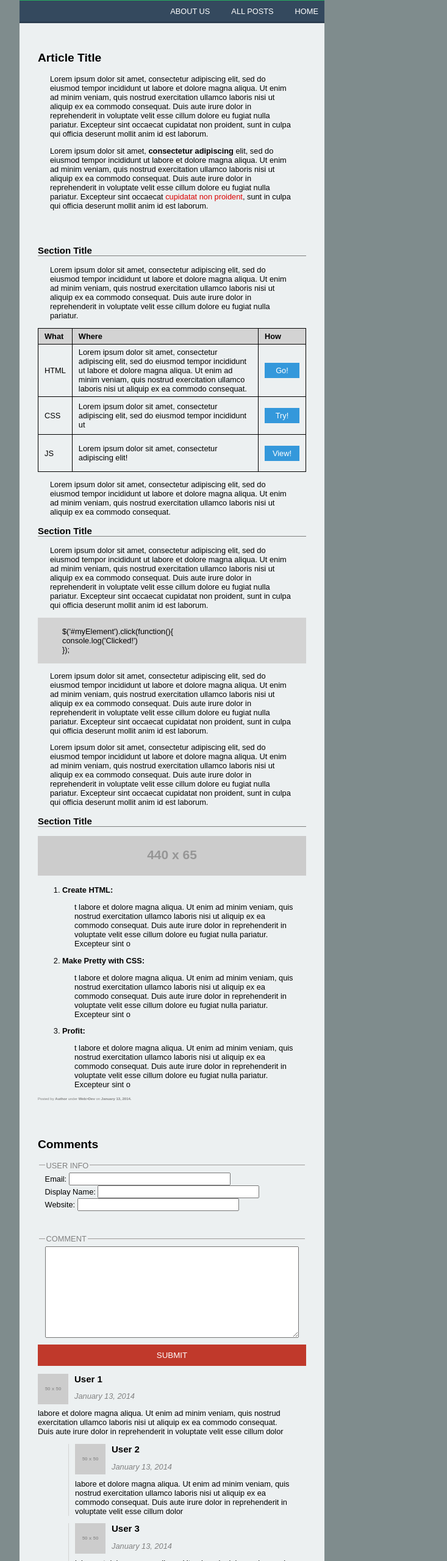
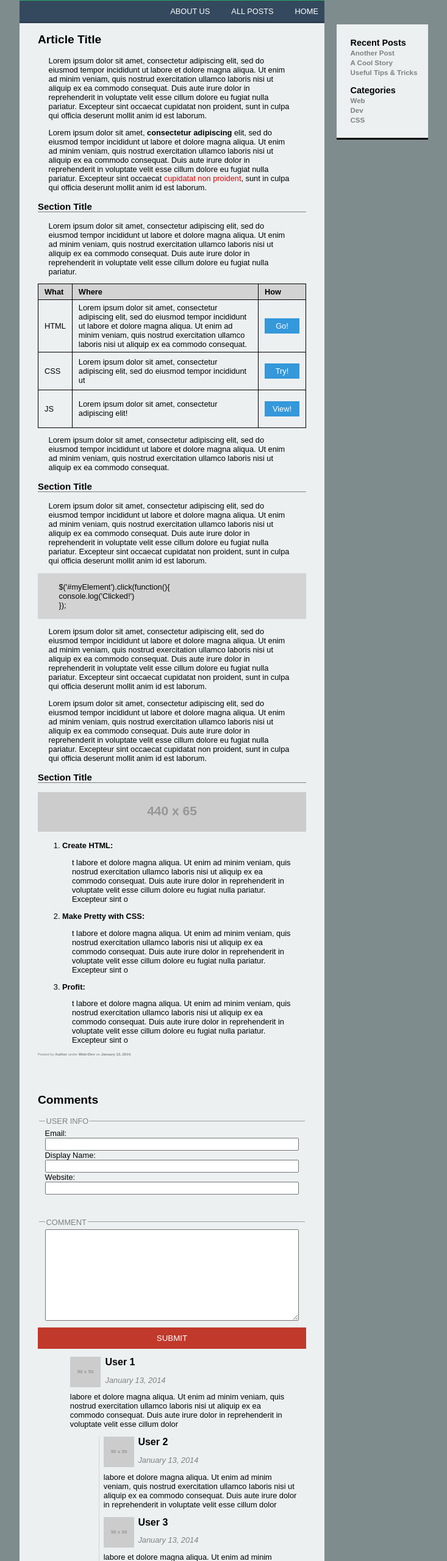
Before and after one commit to daverevere/MakingIt-Real, a plain HTML site: page index.html in a window 1280 px wide. Shown: the part 220-2780 px from the top of the page at 61% size, without its empty margins (358-1091 px from the left). Drawn offline with Linux system fonts and the light colour scheme; placeholder pictures from the web are drawn by us.

Commit message:
committed

```diff
--- a/index.html
+++ b/index.html
@@ -7,18 +7,16 @@
  </head>
  <body>
  	<div class="container">
- 	<header>
- 		<div class="container2">
+ 	<header class = "header-class">
  		<span class="title">My Website</span>
- 		<nav>
+ 		<nav class = "nav-class">
     	<a href="index.html">Home</a>
     	<a href="speakers.html">All Posts</a>
    		<a href="schedule.html">About Us</a>
  		</nav>
- 		</div>
  	</header>
 
- 	<article>
+ 	<article class ="article-section-class">
  		<h2>Article Title</h2>
  		<p>Lorem ipsum dolor sit amet, consectetur adipiscing elit, sed do eiusmod tempor incididunt ut labore et dolore magna aliqua. Ut enim ad minim veniam, quis nostrud exercitation ullamco laboris nisi ut aliquip ex ea commodo consequat. Duis aute irure dolor in reprehenderit in voluptate velit esse cillum dolore eu fugiat nulla pariatur. Excepteur sint occaecat cupidatat non proident, sunt in culpa qui officia deserunt mollit anim id est laborum.
 		</p>
@@ -27,7 +25,7 @@
 	</p>
  	</article>
 
- 	<section>
+ 	<section class = "article-section-class">
  		<h3>Section Title</h3>
  		<p>Lorem ipsum dolor sit amet, consectetur adipiscing elit, sed do eiusmod tempor incididunt ut labore et dolore magna aliqua. Ut enim ad minim veniam, quis nostrud exercitation ullamco laboris nisi ut aliquip ex ea commodo consequat. Duis aute irure dolor in reprehenderit in voluptate velit esse cillum dolore eu fugiat nulla pariatur.</p>
 
@@ -64,7 +62,7 @@
  		<p>Lorem ipsum dolor sit amet, consectetur adipiscing elit, sed do eiusmod tempor incididunt ut labore et dolore magna aliqua. Ut enim ad minim veniam, quis nostrud exercitation ullamco laboris nisi ut aliquip ex ea commodo consequat.</p>
  	</section><!--
 
- 	 --><section>
+ 	 --><section class = "article-section-class">
  		<h3>Section Title</h3>
  		<p>Lorem ipsum dolor sit amet, consectetur adipiscing elit, sed do eiusmod tempor incididunt ut labore et dolore magna aliqua. Ut enim ad minim veniam, quis nostrud exercitation ullamco laboris nisi ut aliquip ex ea commodo consequat. Duis aute irure dolor in reprehenderit in voluptate velit esse cillum dolore eu fugiat nulla pariatur. Excepteur sint occaecat cupidatat non proident, sunt in culpa qui officia deserunt mollit anim id est laborum.</p>
  		<aside>
@@ -76,10 +74,10 @@
  		<p>Lorem ipsum dolor sit amet, consectetur adipiscing elit, sed do eiusmod tempor incididunt ut labore et dolore magna aliqua. Ut enim ad minim veniam, quis nostrud exercitation ullamco laboris nisi ut aliquip ex ea commodo consequat. Duis aute irure dolor in reprehenderit in voluptate velit esse cillum dolore eu fugiat nulla pariatur. Excepteur sint occaecat cupidatat non proident, sunt in culpa qui officia deserunt mollit anim id est laborum.</p>
  	</section>
 
- 	<section>
+ 	<section class = "article-section-class">
  		<h3>Section Title</h3>
  		<p></p>
- 		<img src="http://placehold.it/440x65">
+ 		<img class = "big-image" src="http://placehold.it/440x65">
  		<ol>
  			<li><strong>Create HTML:</strong>
  				<p>t labore et dolore magna aliqua. Ut enim ad minim veniam, quis nostrud exercitation ullamco laboris nisi ut aliquip ex ea commodo consequat. Duis aute irure dolor in reprehenderit in voluptate velit esse cillum dolore eu fugiat nulla pariatur. Excepteur sint o
@@ -97,7 +95,7 @@
  	</section>
  	<footer>Posted by <strong>Author</strong> under <strong>Web>Dev</strong> on <strong>January 13, 2014.</strong>
  	</footer>
- 	<section class="Comments">
+ 	<section class = "article-section-class">
  		<br>
  		<br>
  		<br>
@@ -105,18 +103,18 @@
  		<form>
   			<fieldset>
     		<legend>User Info</legend>
-    Email: <input type="text" size="30"><br>
-    Display Name: <input type="text" size="30"><br>
-    Website: <input type="text" size="30">
+    		Email: <input class = "input-class" type="text" size="30"><br>
+    		Display Name: <input  class = "input-class" type="text" size="30"><br>
+    		Website: <input  class = "input-class" type="text" size="30">
   			</fieldset>
   			<br>
   			<br>
+
   			<fieldset>
-
     		<legend>Comment</legend>
     		<textarea></textarea><br>
+      		</fieldset>
 
-  </fieldset>
   			<input type="submit" name"Submit" value="Submit" class ="submit">
 		</form>
 
@@ -126,40 +124,51 @@
 		<p><span class ="username">User 1</span></p>
 		<span class ="userdate">January 13, 2014</span>
 		<p>labore et dolore magna aliqua. Ut enim ad minim veniam, quis nostrud exercitation ullamco laboris nisi ut aliquip ex ea commodo consequat. Duis aute irure dolor in reprehenderit in voluptate velit esse cillum dolor</p>
-
 	</div>
 
+	<div class = "comments-border">
 
-<div class ="user">
-	<div class ="userresponse">
+		<div class ="user-reply">
 			<img src="http://placehold.it/50x50">
 			<p><span class ="username">User 2</span></p>
 			<span class ="userdate">January 13, 2014</span>
 			<p>labore et dolore magna aliqua. Ut enim ad minim veniam, quis nostrud exercitation ullamco laboris nisi ut aliquip ex ea commodo consequat. Duis aute irure dolor in reprehenderit in voluptate velit esse cillum dolor</p>
 		</div>
-</div>
-<div class ="user">
-	<div class ="userresponse">
+
+
+		<div class ="user-reply">
 			<img src="http://placehold.it/50x50">
 			<p><span class ="username">User 3</span></p>
 			<span class ="userdate">January 13, 2014</span>
 			<p>labore et dolore magna aliqua. Ut enim ad minim veniam, quis nostrud exercitation ullamco laboris nisi ut aliquip ex ea commodo consequat. Duis aute irure dolor in reprehenderit in voluptate velit esse cillum 	dolor</p>
 		</div>
+
 	</div>
+
 	<div class ="user">
 	<img src="http://placehold.it/50x50">
 	<p><span class ="username">User 4</span></p>
 	<span class ="userdate">January 13, 2014</span>
-	<p>labore et dolore magna aliqua. Ut enim ad minim veniam, quis nostrud exercitation ullamco laboris nisi ut aliquip ex ea commodo consequat. Duis aute irure dolor in reprehenderit in voluptate velit esse cillum dolor</p>
+	<p>labore et dolore magna aliqua. Ut enim ad minim veniam, quis nostrud exercitation ullamco laboris nisi ut aliquip ex ea commodo consequat. Duis aute irure dolor in 	reprehenderit in voluptate velit esse cillum dolor</p>
 	</div>
 	<br>
 	<br>
 	<br>
  	</section>
 
+ 	<div class="sidebar">
+ 		<ul>Recent Posts
+				<li><a href="#">Another Post</a></li>
+				<li><a href="#">A Cool Story</a></li>
+				<li><a href="#">Useful Tips & Tricks</a></li>
+		</ul>
+
+		<ul>Categories
+				<li><a href="#">Web</a></li>
+				<li><a href="#">Dev</a></li>
+				<li><a href="#">CSS</a></li>
+		</ul>
 	</div>
- 	<div class="sidebar">
- 	<p></p>
- 	</div>
+   </div> <!-- This is the container div -->
   </body>
 </html>
--- a/main.css
+++ b/main.css
@@ -25,7 +25,7 @@ background-color: #7f8c8d;
   position: relative;
 
 }
-
+/*Why won't these header styles work in a class?*/
 header {
 width: 100%;
 height: 250px;
@@ -35,12 +35,12 @@ position: relative;
 }
 
 .title {
-padding-left: 10px;
+padding-left: 2%;
 bottom: 30px;
 color:white;
 position:absolute;
 font: bold 1.5em arial;
-margin-bottom: 10px;
+margin-bottom: 2%;
 /*position: absolute;*/
 /*margin-top: 30%;*/
 /*line-height: 350px;*/
@@ -48,8 +48,8 @@ margin-bottom: 10px;
 }
 
 
-nav {
-display: inline-block;
+.nav-class {
+/*display: inline-block;*/
 width: 100%;
 height: 40px;
 background-color: #34495e;
@@ -59,34 +59,42 @@ position: absolute;
 bottom: 0px;
 }
 
-nav a {
-padding-left: 25px;
+.nav-class a {
+padding: 2% 2% 2% 5%;
 /*text-align: right;*/
 font-size: 0.8em;
 text-transform: uppercase;
 color: #fff;
 text-decoration: none;
 float: right;
-padding-right: 10px;
-padding-top: 10px;
 /*position:absolute;*/
 }
 
 h2{
-font: bold 20px;
+font: bold 1em;
 }
 
-article {
+h3 {
+border-bottom: 1px solid grey;
+}
+
+p {
+padding: 0 4%;
+}
+
+.article-section-class {
 margin: 0 auto;
 width: 100%;
-padding: 30px;
+padding: 0 6%;
+font: 0.8em arial;
+}
+
+/*article {
+margin: 0 auto;
+width: 100%;
+padding: 6%;
 font: 0.8em arial;
 
-}
-
-article p {
-
-padding: 0 20px;
 }
 
 
@@ -94,22 +102,14 @@ section {
 
 margin: 0 auto;
 width: 100%;
-padding: 0px 30px;
+padding: 0 6%;
 font: 0.8em arial;
-}
+}*/
 
-
-section p {
-padding: 0 20px;
-}
-
-
-h3 {
-border-bottom: 1px solid grey;
-}
 
 
 table {
+width: 100%;
 border-collapse: collapse;
 
 }
@@ -141,7 +141,7 @@ padding: 5px 13px 5px 13px;
 
 aside {
 background: lightgrey;
-padding-left: 20px;
+padding-left: 4%;
 
 }
 
@@ -149,7 +149,7 @@ padding-left: 20px;
 footer{
 
 font-size: 0.3em;
-padding: 0px 30px;
+padding: 0 6%;
 color: grey;
 }
 
@@ -171,12 +171,23 @@ border-bottom: none;
 
 }
 
+.big-image {
+
+width: 100%;
+
+}
+
+.input-class {
+float: right;
+width: 100%;
+
+}
 
 textarea {
 
 width: 100%;
 height: 150px;
-padding: 0px;
+padding: 0;
 margin: none;
 
 }
@@ -191,52 +202,130 @@ color: white;
 font: bold;
 }
 
+.user {
+
+	margin-left: 10%;
+/*	margin-bottom: none;*/
+	/*border-left: 1px solid lightgrey;*/
+	padding-left: 2%;
+	/*padding-bottom: none;*/
+	/*margin-top: none;*/
+	/*border-spacing:none;
+	border-collapse: collapse;*/
+}
 
 .user img {
 	float: left;
-	padding-right: 10px;
+	padding-right: 2%;
+
+}
+
+.user p {
+
+padding-left: 0;
+}
+
+.user-reply {
+
+	margin-left: 0;
+	/*margin-bottom: none;*/
+	/*border-left: 1px solid lightgrey;*/
+	padding-left: 2%;
+	/*padding-bottom: none;*/
+	/*margin-top: none;*/
+	/*border-spacing:none;*/
+	/*border-collapse: collapse;*/
+
+
+}
+
+.user-reply img {
+	float: left;
+	padding-right: 2%;
+
+}
+
+.user-reply p {
+
+padding-left: 0;
 
 }
 
 
-/*.user */.username {
+.username {
 	font-weight: bold;
-	font-size:15px;
+	font-size:1.25em;
 }
 
 
-/*.user */.userdate {
+.userdate {
 
 font-style: italic;
 color: grey;
 }
 
 
-.userresponse {
 
-	margin-left: 50px;
-	margin-bottom: none;
-	border-left: 1px solid lightgrey;
-	padding-left: 10px;
-	padding-bottom: none;
-	margin-top: none;
-	border-spacing:none;
-	border-collapse: collapse;
+.comments-border {
+border-left: 1px solid lightgrey;
+margin-left: 100px;
+
+}
+
+.sidebar {
+background: #ecf0f1;
+border-bottom: 3px solid black;
+text-align: left;
+padding: 7px 0;
+width: 30%;
+position: relative;
+left: 104%;
+bottom: 2755px;
+font-size: .9em;
+
+/*This is 104% left from what?*/
+
+}
+
+.sidebar ul {
+list-style-type: none;
+font-weight: bold;
+padding-left: 15%;
 }
 
 
-.user p {
 
-padding-left: 0;
+.sidebar a {
+font-size: 0.8em;
+text-decoration: none;
+color: grey;
+
 }
 
+@media screen and (max-width: 857px){
+.sidebar {
+	position: absolute;
+	left: 65%;
+	bottom: 2800px;
+}
 
+}
+
+@media screen and (max-width: 480px){
+
+.container {
+  margin: 0 auto;
+/*  padding-left: 30px;
+  padding-right: 30px;*/
+  width: 100%;
+  font-family: arial;
+  background: #ecf0f1;
+  position: relative;
+}
 .sidebar {
+	position:relative;
+	float:right;
+ }
 
 
 }
-
-@media screen and (max-width: 420px){
-
-
-}
```
Lines whose indentation alone changed are shown as unchanged.
